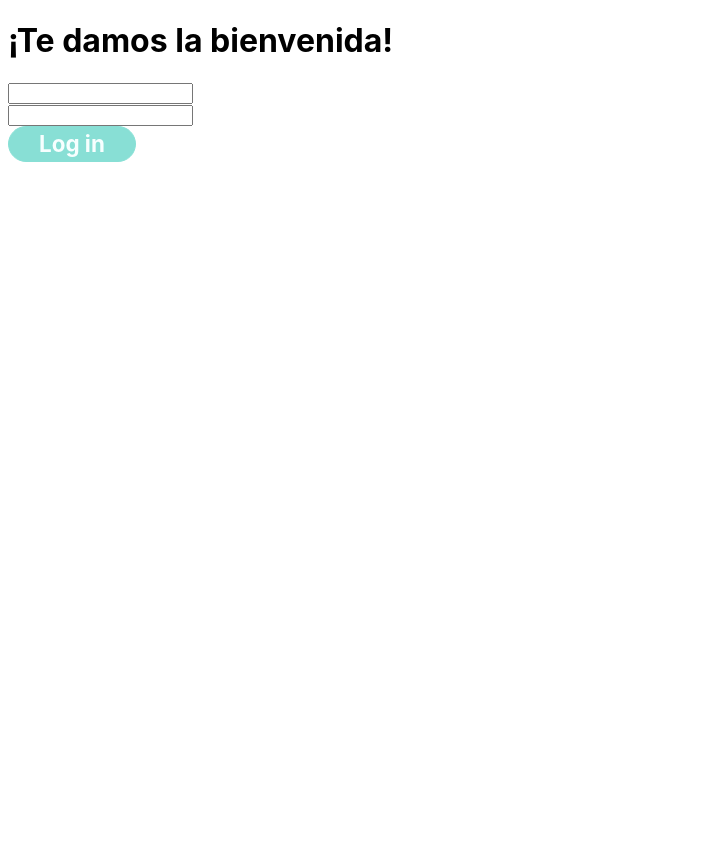
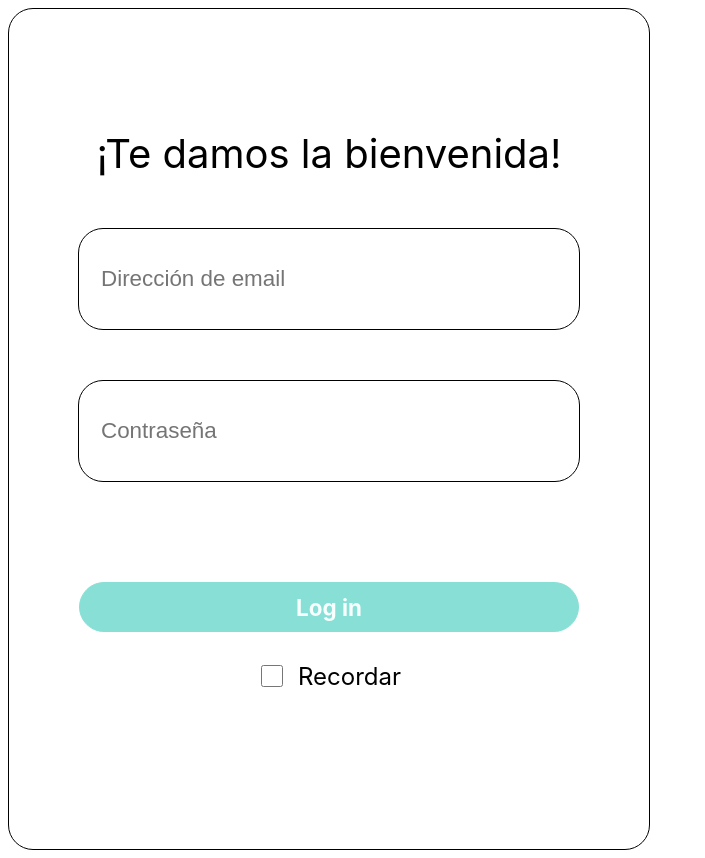
Before and after one commit to baiofer/Wallapop_React, a React (Create React App) app: page /auth/login in a window 1280 px wide. Shown: the whole page, without its empty margins (0-705 px from the left). Before the commit the page ends 800 px from the top, so only its background shows below. Built offline with nearby package versions, Linux system fonts and the light colour scheme; no server answers.

Commit message:
Added LoginPage

```diff
--- a/src/components/shared/FormField.css
+++ b/src/components/shared/FormField.css
@@ -1,3 +1,24 @@
 .formField {
+    display: flex;
+    width: 500px;
+    height: 100px;
+    border-style: solid;
+    border-width: 1px;
+    border-color: black;
+    border-radius: 25px;
+    align-items: center;
+}
 
+.formField-label {
+    font-size: 1.3rem;
+    width: 470px;
+    padding-left: 20px;
 }
+
+.formField-input {
+    width: 470px;
+    height: 60px;
+    font-size: 1.4rem;
+    outline: none;
+    border: none;
+}
--- a/src/components/shared/FormField.js
+++ b/src/components/shared/FormField.js
@@ -1,11 +1,34 @@
+import { useRef, useState } from 'react'
 import './FormField.css'
 
 const FormField = ({autofocus, label, ...props}) => {
+
+    const [isFocused, setIsFocused] = useState(false)
+
+    const inputRef = useRef(null)
+
+    const handleFocus = () => {
+        setIsFocused(true)
+    }
+
+    const handleBlur = () => {
+        setIsFocused(false)
+    }
+
     return(
         <div className='formField'>
             <label className='formField-label'>
-                <span>{ label }</span>
-                <input className='formField-input' autoComplete='off' {...props} />
+                <div>{ isFocused ? label : '' }</div>
+                <input
+                    className='formField-input'
+                    ref={inputRef}
+                    placeholder={ isFocused ? '' : label }
+                    autoComplete='off'
+                    onFocus={handleFocus}
+                    onBlur={handleBlur}
+                    height={40}
+                    {...props}
+                />
             </label>
         </div>
     )
--- /dev/null
+++ b/src/pages/auth/login/LoginPage.css
@@ -0,0 +1,69 @@
+.loginPage-container {
+    width: 600px;
+    height: 800px;
+    display: block;
+    align-items: center;
+    justify-content: center;
+    border-style: solid;
+    border-width: 1px;
+    border-color: black;
+    border-radius: 25px;
+    padding: 20px;
+}
+
+.loginPage-title {
+    display: flex;
+    margin-top: 100px;
+    font-weight: normal;
+    font-size: 40px;
+    justify-content: center;
+}
+
+.loginPage-formField {
+    display: flex;
+    margin-top: 50px;
+    justify-content: center;
+}
+
+.loginPage-button {
+    display: flex;
+    margin-top: 100px;
+    justify-content: center;
+}
+
+.loginPage-errorContainer {
+    display: flex;
+    margin-top: 50px;
+    justify-content: center;
+}
+
+.loginForm-checkbox {
+    display: flex;
+    margin-top: 30px;
+    justify-content: center;
+    font-size: 1.5rem;
+
+}
+
+input {
+    width: 22px;
+    height: 22px;
+    margin-right: 15px;
+}
+
+.loginPage-error {
+    display: flex;
+    width: 480px;
+    height: 60px;
+    background-color: red;
+    opacity: 0.5;
+    border-style: solid;
+    border-width: 1px;
+    border-color: red;
+    border-radius: 10px;
+    font-size: 1.2rem;
+    color: azure;
+    align-items: center;
+    padding-left: 20px;
+    justify-content: center;
+}
--- a/src/pages/auth/login/LoginPage.js
+++ b/src/pages/auth/login/LoginPage.js
@@ -1,9 +1,11 @@
 import { useState } from "react"
-import { login, logout } from "../service"
+import { login } from "../service"
 import { useAuth } from "../context"
 import { useLocation, useNavigate } from "react-router-dom"
 import FormField from "../../../components/shared/FormField"
 import Button from "../../../components/shared/Button"
+
+import './LoginPage.css'
 
 
 function LoginPage() {
@@ -12,7 +14,8 @@ function LoginPage() {
     const [error, setError] = useState(null)
     const [isFetching, setIsFetching] = useState(false)
 
-    const { onLogin } = useAuth()
+
+    const { onLogin, rememberMeOn, rememberMeOff, rememberMe } = useAuth()
 
     const location = useLocation()
     const navigate = useNavigate()
@@ -21,7 +24,7 @@ function LoginPage() {
         event.preventDefault()
         try {
             setIsFetching(true)
-            await login(credentials)
+            await login(credentials, rememberMe)
             setIsFetching(false)
             onLogin()
             console.log('CORRECTO')
@@ -44,33 +47,68 @@ function LoginPage() {
         }))
     }
 
+    const handleRemember = (event) => {
+        if (event.target.checked) {
+            rememberMeOn()
+        } else {
+            rememberMeOff()
+        }
+    }
+
     const { email, password } = credentials
     const buttonDisabled = !(email && password) || isFetching
 
     return (
-        <div>
-            <h1>¡Te damos la bienvenida!</h1>
+        <div className="loginPage-container">
+            <h1 className="loginPage-title">¡Te damos la bienvenida!</h1>
             <form onSubmit={ handleSubmit }>
+                <div className="loginPage-formField">
                     <FormField
                         type="text"
                         name="email"
+                        label="Dirección de email"
                         onChange={ handleChange }
                         value={ credentials.email }
                     />
+                </div>
+                <div className="loginPage-formField">
                     <FormField
                         type="password"
                         name="password"
+                        label='Contraseña'
                         onChange={ handleChange }
                         value={ credentials.password }
                     />
+                </div>
+                <div className="loginPage-button">
                     <Button
                         type="submit"
                         variant="primary"
+                        width={500}
+                        height={50}
                         disabled={ buttonDisabled }>
                             {isFetching ? "Connecting ..." : "Log in"}
                     </Button>
-                { isFetching && <div className="loginPage_error" onClick={resetError}>Logging in server ...</div>}
-                { error && <div className="loginPage_error" onClick={resetError}>{ error.message }</div>}
+                </div>
+                <div className="loginForm-checkbox">
+                    <input
+                        type='checkbox'
+                        id="remember"
+                        name='remember'
+                        height={50}
+                        onChange={handleRemember}
+                    />
+                    <label form='remember'>Recordar</label>
+                </div>
+
+
+                { error &&  <div className="loginPage-errorContainer">
+                                <div
+                                    className="loginPage-error"
+                                    onClick={resetError}
+                                >{ error.message }</div>
+                            </div>}
+
             </form>
         </div>
     )
--- a/src/pages/auth/service.js
+++ b/src/pages/auth/service.js
@@ -1,12 +1,13 @@
 import client, { removeAuthorizationHeader, setAuthorizationHeader } from "../../api/client"
 import storage from "../../utils/storage"
+import { useAuth } from "./context"
 
-export const login = (credentials) => {
+export const login = (credentials, remember) => {
     return client
         .post('/auth/login', credentials)
         .then( ({ accessToken }) => {
             setAuthorizationHeader(accessToken)
-            storage.set('auth', accessToken)
+            if (remember) storage.set('auth', accessToken)
         })
 }
 
```
Lines whose indentation alone changed are shown as unchanged.
